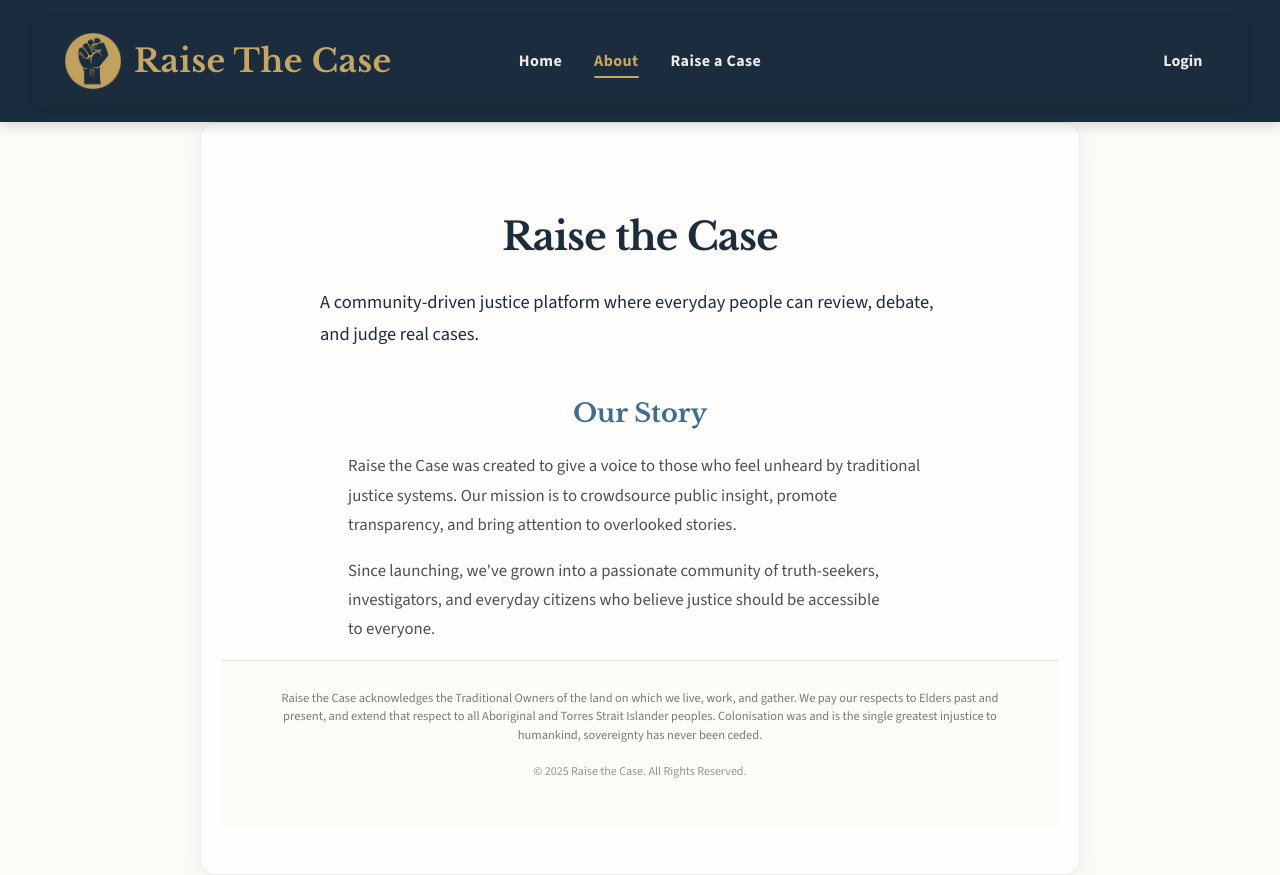
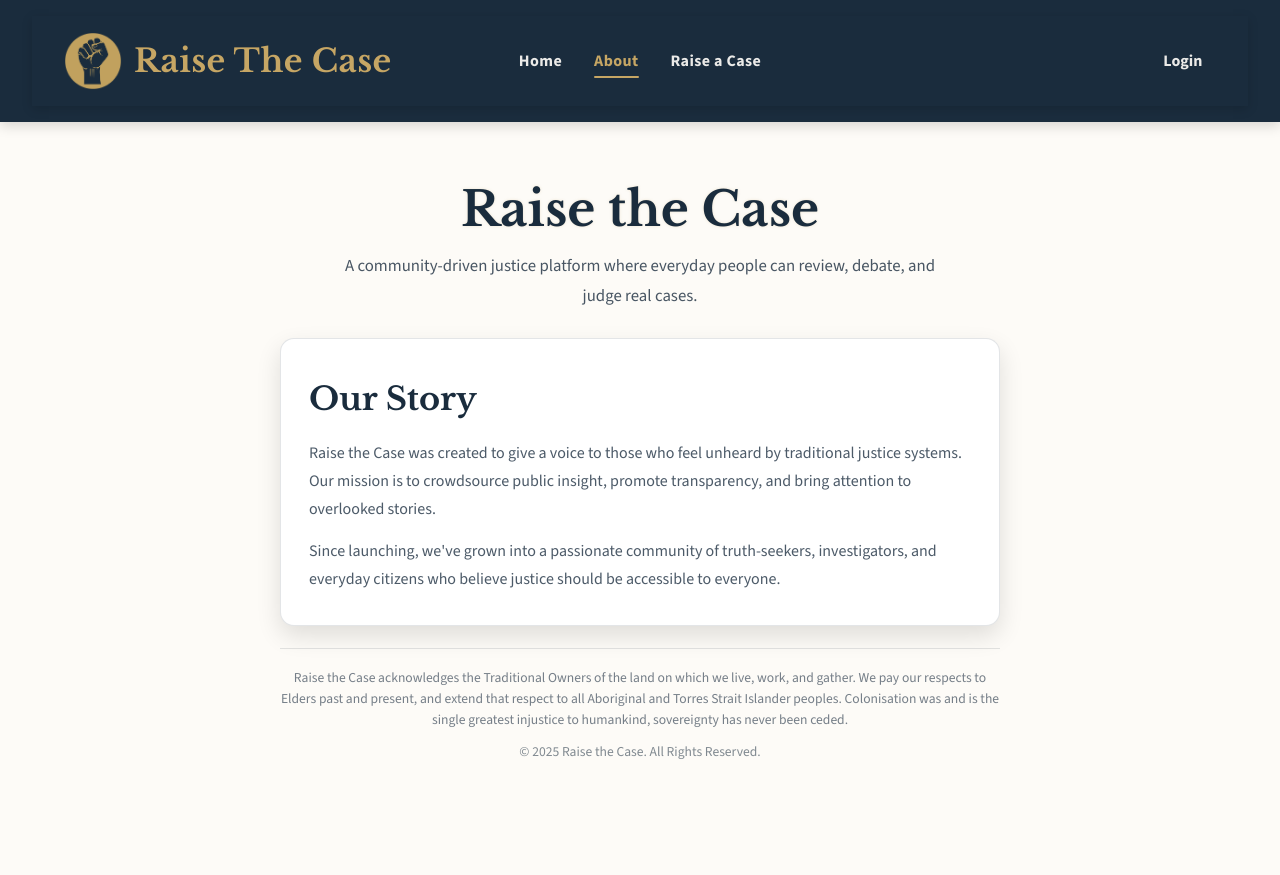
Before and after one commit to blossom-4/crowdfunding_frontend, a React (Vite) app: page /about in a window 1280 px wide. After the commit the page ends 824 px from the top, so only its background shows below. Built offline with nearby package versions, Linux system fonts and the light colour scheme.

Commit message:
Updated css about page to align with new style.

```diff
--- a/src/pages/AboutPage.css
+++ b/src/pages/AboutPage.css
@@ -1,88 +1,101 @@
-/* --- PAGE BASE --- */
-html {
-    box-sizing: border-box;
-    font-size: 16px;
-    scroll-behavior: smooth;
+.about-page {
+    max-width: 760px;
+    margin: 0 auto;
+    padding: 60px 20px;
+    text-align: center;
+    color: #1A2C3D;
 }
 
-*,
-*::before,
-*::after {
-    box-sizing: inherit;
-}
-
-body {
-    margin: 0;
-    font-family: 'Source Sans 3', system-ui, -apple-system, Segoe UI, Roboto, Arial, sans-serif;
-    color: #4F4F4F;
-    background: #FDFBF7;
-    line-height: 1.75;
-}
-
-/* --- ABOUT PAGE WRAPPER --- */
-.about-page {
-    max-width: 880px;
-    margin: 0 auto;
-    padding: 5rem 1.25rem 3rem;
-    text-align: left;
-    background: rgba(255, 255, 255, 0.7);
-    border: 1px solid rgba(26, 44, 61, 0.08);
-    border-radius: 16px;
-    box-shadow: 0 8px 24px rgba(0, 0, 0, 0.06);
-}
-
-
-.about-page h1,
-.about-page h2 {
-    font-family: 'Libre Baskerville', Georgia, serif;
-    color: #1A2C3D;
-    text-align: center;
-    margin: 0 0 1rem;
+.about-page header {
+    margin-bottom: 28px;
 }
 
 .about-page h1 {
-    font-size: clamp(2rem, 3vw, 3rem);
-    letter-spacing: -0.02em;
+    font-family: "Libre Baskerville", serif;
+    font-size: 3rem;
+    margin: 0 0 14px;
+    color: #1A2C3D;
+    line-height: 1.15;
+}
+
+.about-page .lead {
+    max-width: 620px;
+    margin: 0 auto;
+    font-family: "Source Sans 3", sans-serif;
+    font-size: 1.05rem;
+    line-height: 1.75;
+    color: rgba(26, 44, 61, 0.8);
+    font-weight: 500;
+}
+
+.about-page section {
+    margin: 0 auto;
+    background: #ffffff;
+    border-radius: 14px;
+    border: 1px solid rgba(26, 44, 61, 0.12);
+    box-shadow: 0 10px 24px rgba(0, 0, 0, 0.12);
+    padding: 32px 28px;
+    text-align: left;
 }
 
 .about-page h2 {
-    font-size: clamp(1.35rem, 2vw, 2rem);
-    color: #3E6D8E;
-    margin-top: 2.5rem;
+    font-family: "Libre Baskerville", serif;
+    font-size: 2rem;
+    margin: 0 0 12px;
+    color: #1A2C3D;
+    text-align: left;
 }
 
 .about-page p {
-    font-size: 1.05rem;
-    max-width: 70ch;
-    margin: 1rem auto;
+    font-family: "Source Sans 3", sans-serif;
+    font-size: 1rem;
+    line-height: 1.75;
+    color: rgba(26, 44, 61, 0.78);
+    margin: 0 0 14px;
 }
 
-.about-page .lead {
-    font-size: 1.15rem;
-    color: #1A2C3D;
-    font-weight: 500;
+.about-page section p:last-child {
+    margin-bottom: 0;
 }
 
-/* --- FOOTER --- */
 .footer {
-    border-top: 1px solid rgba(26, 44, 61, 0.10);
-    padding: 1.75rem 1rem;
+    margin-top: 22px;
+    padding-top: 18px;
+    border-top: 1px solid rgba(26, 44, 61, 0.12);
     text-align: center;
-    background: rgba(253, 251, 247, 0.7);
 }
 
-/* Acknowledgement text */
 .footer p:first-child {
-    font-size: 0.78rem;
-    /* much smaller */
-    line-height: 1.5;
     max-width: 720px;
-    margin: 0 auto 0.75rem;
-    color: rgba(79, 79, 79, 0.75);
+    margin: 0 auto 10px;
+    font-family: "Source Sans 3", sans-serif;
+    font-size: 0.85rem;
+    line-height: 1.55;
+    color: rgba(26, 44, 61, 0.6);
 }
 
-/* Copyright */
 .footer p:last-child {
-    font-size: 0.75rem;
-    color: rgba(79, 79, 79, 0.6);
+    margin: 0;
+    font-family: "Source Sans 3", sans-serif;
+    font-size: 0.85rem;
+    color: rgba(26, 44, 61, 0.55);
 }
+
+/* Responsive */
+@media (max-width: 480px) {
+    .about-page {
+        padding: 40px 16px;
+    }
+
+    .about-page h1 {
+        font-size: 2.2rem;
+    }
+
+    .about-page h2 {
+        font-size: 1.6rem;
+    }
+
+    .about-page section {
+        padding: 22px 18px;
+    }
+}
--- a/src/pages/CasePage.css
+++ b/src/pages/CasePage.css
@@ -11,7 +11,6 @@
     margin-bottom: 20px;
 }
 
-/* Container for case content + judgement form */
 .case-judgment-container {
     display: flex;
     flex-direction: row; /* two columns */
```
Also changed, not shown: src/components/CreateCaseForm.css (+6 -16 lines).
